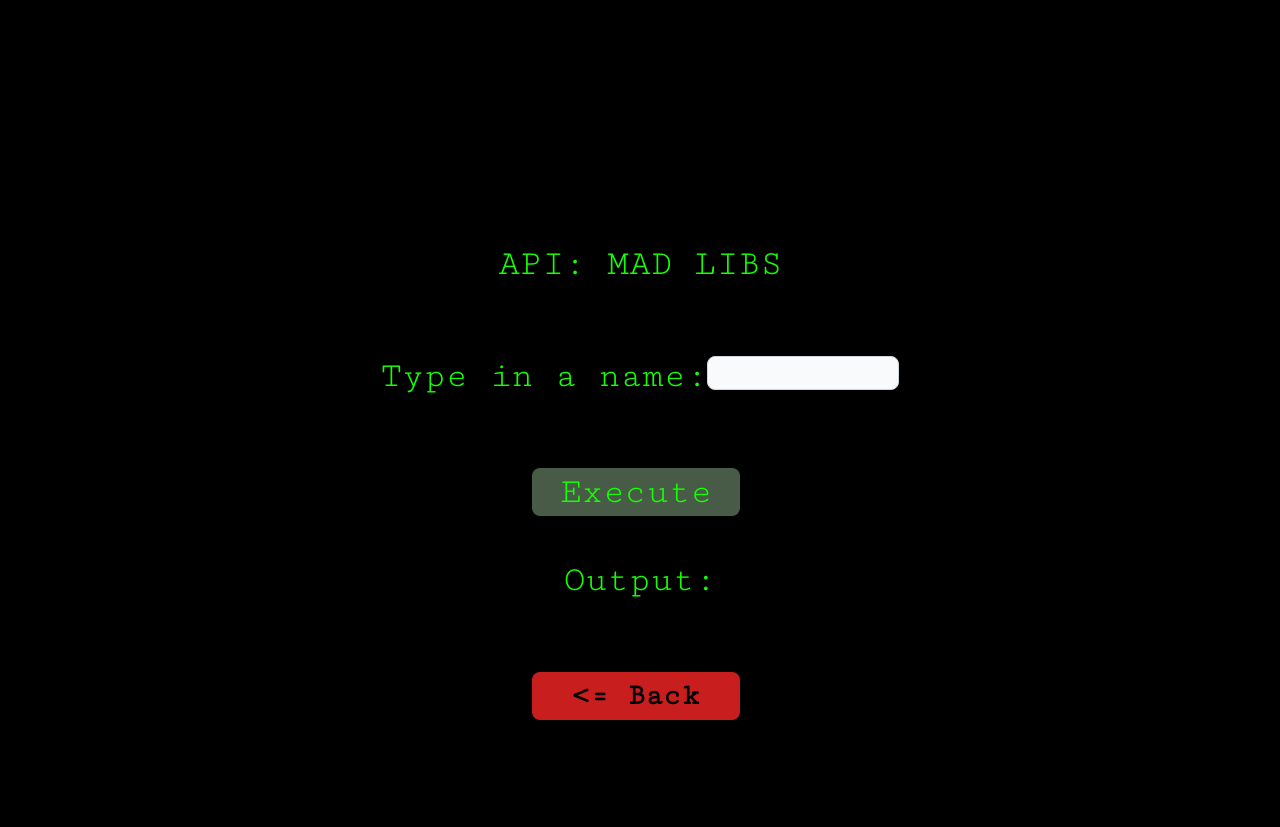
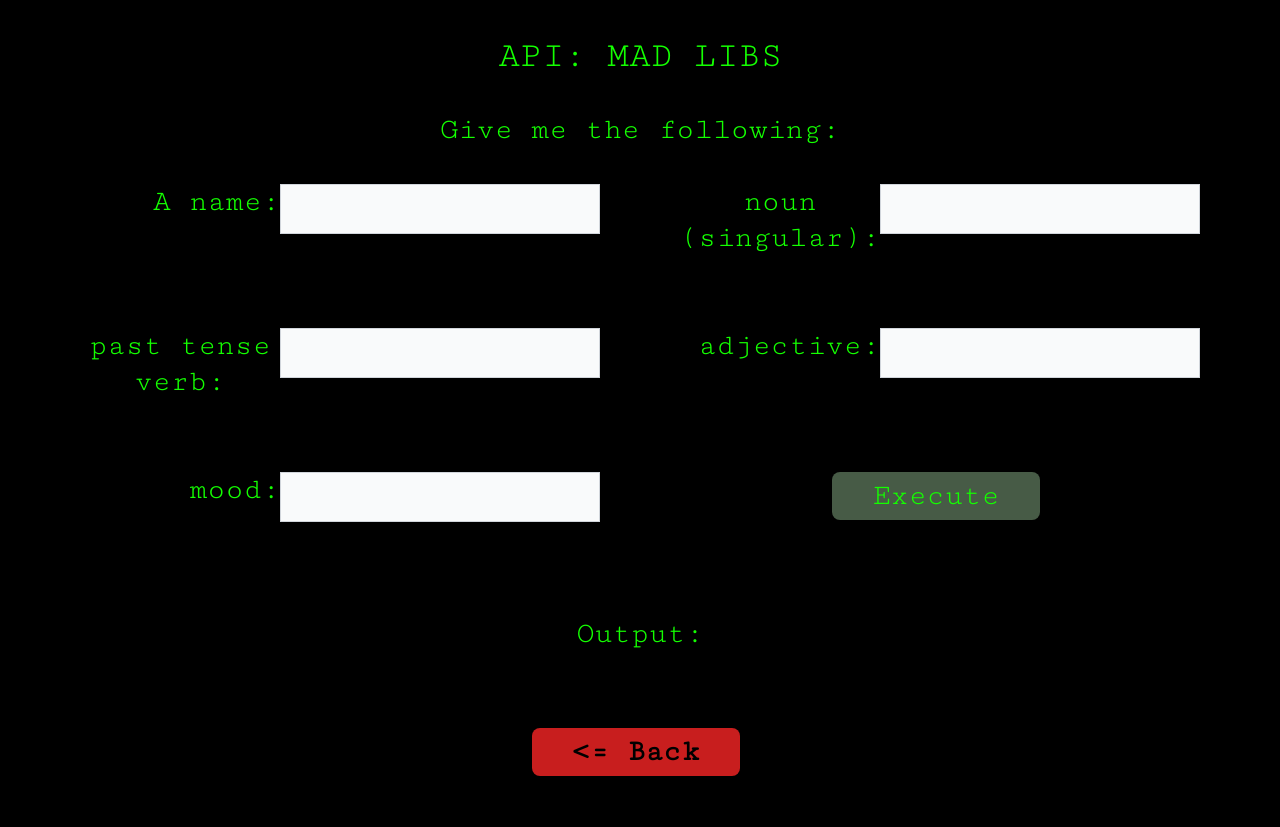
Before and after one commit to JosephPoncini/AllForOne, a website: page pages/MadLib.html in a window 1280 px wide. Drawn offline with nearby package versions, Linux system fonts and the light colour scheme.

Commit message:
front end desktop

```diff
--- a/pages/MadLib.html
+++ b/pages/MadLib.html
@@ -8,20 +8,55 @@
     <title>MAD LIBS</title>
 </head>
 
-<body class="bg-black h-screen w-screen overflow-hidden">
-    <div class="flex items-center w-full h-full flex-col mt-52">
+<body class="bg-black h-screen w-screen">
+    <div class="flex items-center w-full h-full flex-col px-10 mb-10">
         <div class="text-LaserGreen text-4xl text-center font-CutiveMono my-9">API: MAD LIBS</div>
-        <div class="flex flex-row my-9">
-            <span class="text-LaserGreen text-4xl text-center font-CutiveMono">Type in a name:</span>
-            <div>
-                <input type="text" id="small-input" class="inputField">
+        <span class="text-LaserGreen text-3xl text-center font-CutiveMono">Give me the following:</span>
+        <div class="grid grid-cols-2 grid-rows-3">
+            <div class="flex flex-row justify-end my-9 px-10">
+                <span class="text-LaserGreen text-3xl text-center font-CutiveMono">A name:</span>
+                <div>
+                    <input type="text" id="input1" class="inputField">
+                </div>
             </div>
+            <div class="flex flex-row justify-end my-9 px-10">
+                <span class="text-LaserGreen text-3xl text-center font-CutiveMono">noun (singular):</span>
+                <div>
+                    <input type="text" id="input2" class="inputField">
+                </div>
+            </div>
+            <div class="flex flex-row justify-end my-9 px-10">
+                <span class="text-LaserGreen text-3xl text-center font-CutiveMono">past tense verb:</span>
+                <div>
+                    <input type="text" id="input3" class="inputField">
+                </div>
+            </div>
+            <div class="flex flex-row justify-end my-9 px-10">
+                <span class="text-LaserGreen text-3xl text-center font-CutiveMono">adjective:</span>
+                <div>
+                    <input type="text" id="input4" class="inputField">
+                </div>
+            </div>
+            <div class="flex flex-row justify-end my-9 px-10">
+                <span class="text-LaserGreen text-3xl text-center font-CutiveMono">mood:</span>
+                <div>
+                    <input type="text" id="input5" class="inputField">
+                </div>
+            </div>
+            <div class="flex flex-row justify-center my-9 px-10">
+                <button id="ExecuteBtn" type="button" class="executeBtn text-3xl">Execute</button>
+            </div>
+
         </div>
-        <button id="ExecuteBtn" type="button" class="executeBtn my-9 text-4xl ">Execute</button>
-        <div class="text-LaserGreen text-4xl text-center font-CutiveMono my-9">
+
+
+        <div class="text-LaserGreen text-3xl text-center font-CutiveMono my-9">
             Output: <br>
         </div>
-        <button id="BackBtn" type="button" class="redBtn my-9 text-3xl"> <= Back </button>
+        <div class="py-10 flex justify-center items-center">
+            <button id="BackBtn" type="button" class="redBtn text-3xl">
+                <= Back </button>
+        </div>
     </div>
 
     <script type="module" src="../script/api_app.js"></script>
--- a/src/input.css
+++ b/src/input.css
@@ -21,6 +21,9 @@
     }
 
     .inputField{
-        @apply block w-full p-2 text-gray-900 border border-gray-300 rounded-lg bg-gray-50 sm:text-xs focus:ring-blue-500 focus:border-blue-500 dark:bg-gray-700 dark:border-gray-600 dark:placeholder-gray-400 dark:text-white dark:focus:ring-blue-500 dark:focus:border-blue-500;
+        @apply block w-80 text-black text-center font-CutiveMono font-bold border border-gray-300 bg-gray-50 sm:text-xs lg:text-2xl focus:ring-blue-500 focus:border-blue-500 dark:bg-gray-700 dark:border-gray-600 dark:placeholder-gray-400 dark:text-white dark:focus:ring-blue-500 dark:focus:border-blue-500;
+    }
+    .longInputField{
+        @apply block w-1/2 text-black text-center font-CutiveMono font-bold border border-gray-300 bg-gray-50 sm:text-xs lg:text-2xl focus:ring-blue-500 focus:border-blue-500 dark:bg-gray-700 dark:border-gray-600 dark:placeholder-gray-400 dark:text-white dark:focus:ring-blue-500 dark:focus:border-blue-500;
     }
 }
```
Also changed, not shown: pages/AddTwoNum.html (+13 -4 lines), pages/AskQuestions.html (+13 -4 lines), pages/GreaterOrLess.html (+13 -4 lines), pages/MagicEight.html (+9 -6 lines), pages/OddOrEven.html (+7 -4 lines), pages/RestaurantPicker.html (+7 -4 lines), pages/ReverseItAlpha.html (+9 -6 lines), pages/ReverseItNum.html (+7 -4 lines), pages/SayHello.html (+6 -3 lines), src/output.css.
